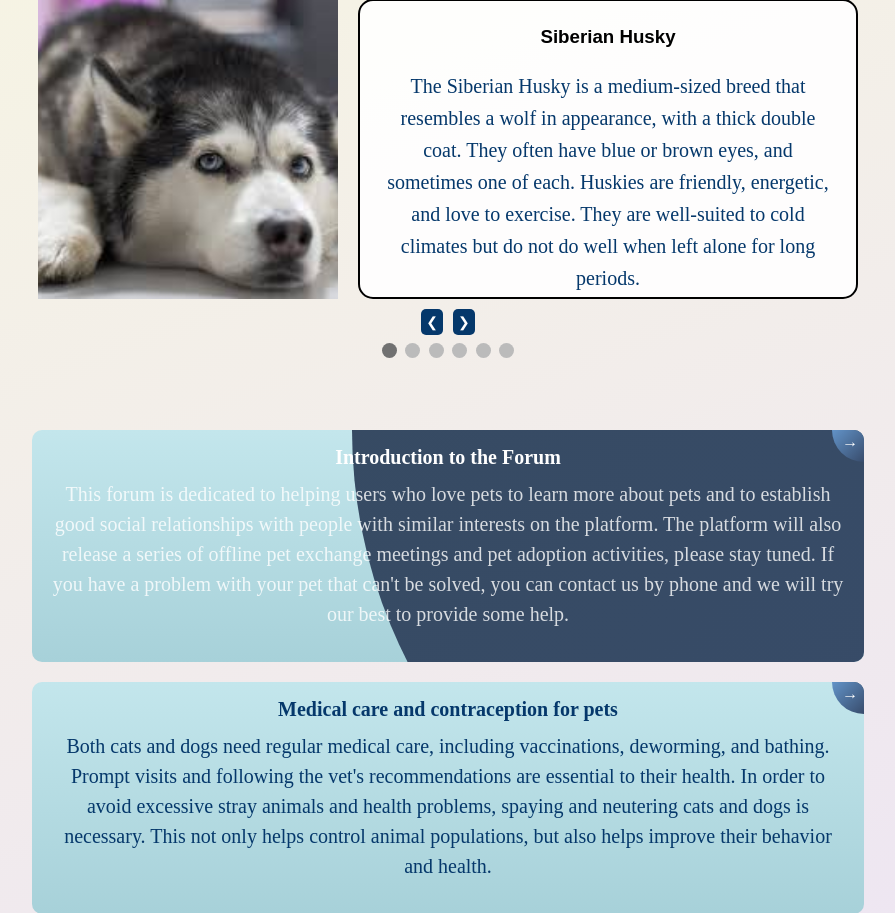
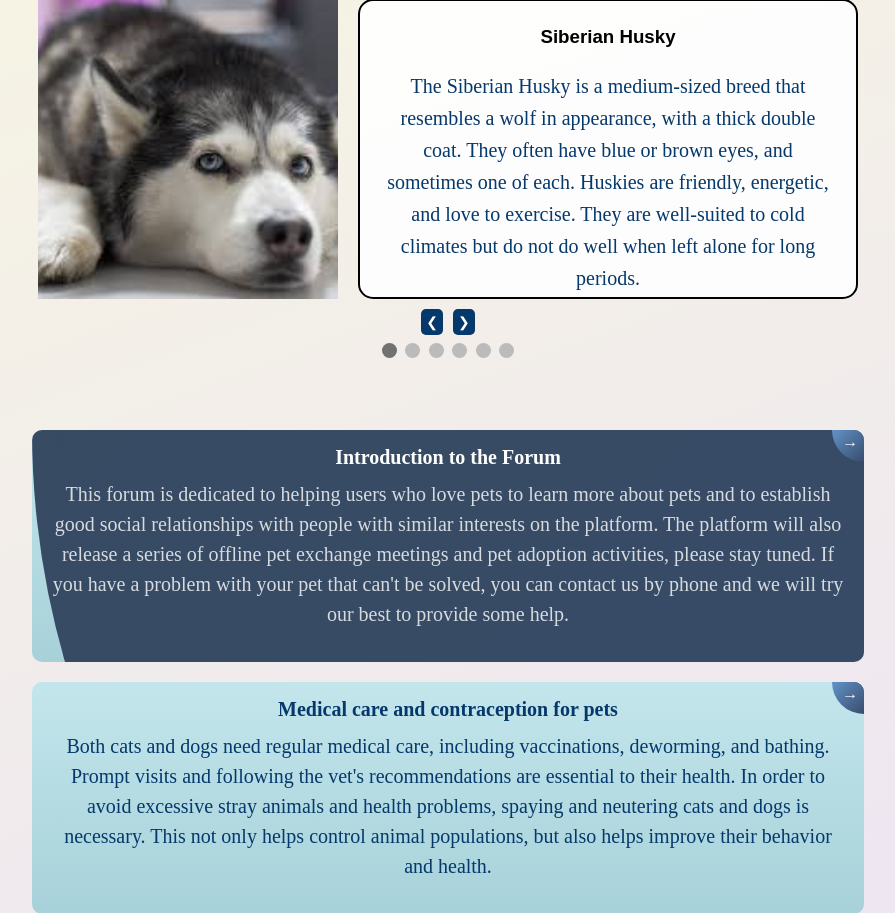
Before and after one commit to 953740669wu/CITS3403, a Python web app: template app/templates/welcome_page.html in a window 1280 px wide, with the pointer over the restyled element. Shown: the part 749-1662 px from the top of the page, without its empty margins (192-1087 px from the left). Run offline with Jinja, Linux system fonts and the light colour scheme; the template is opened without the code that fills it, so the values that code supplies are empty.

Commit message:
a little bit change in welcome page
I change the transform scale in the welcome page and delete some images.

```diff
--- a/app/static/css/welcome.css
+++ b/app/static/css/welcome.css
@@ -259,7 +259,7 @@ footer {
 }
 
 .card1:hover:before, .card2:hover:before, .card3:hover:before {
-    transform: scale(32);
+    transform: scale(52);
 }
 
 .card1:hover .small-desc1, .card2:hover .small-desc2, .card3:hover .small-desc3 {
```
Also changed, not shown: app/static/images/AnimalPIC1.jpeg (deleted), app/static/images/AnimalPIC2.jpeg (deleted), app/static/images/AnimalPIC3.jpeg (deleted), app/static/images/AnimalPIC4.jpeg (deleted), app/static/images/DogsInPark.jpeg (deleted), app/static/images/DogsInPark2.jpeg (deleted).
